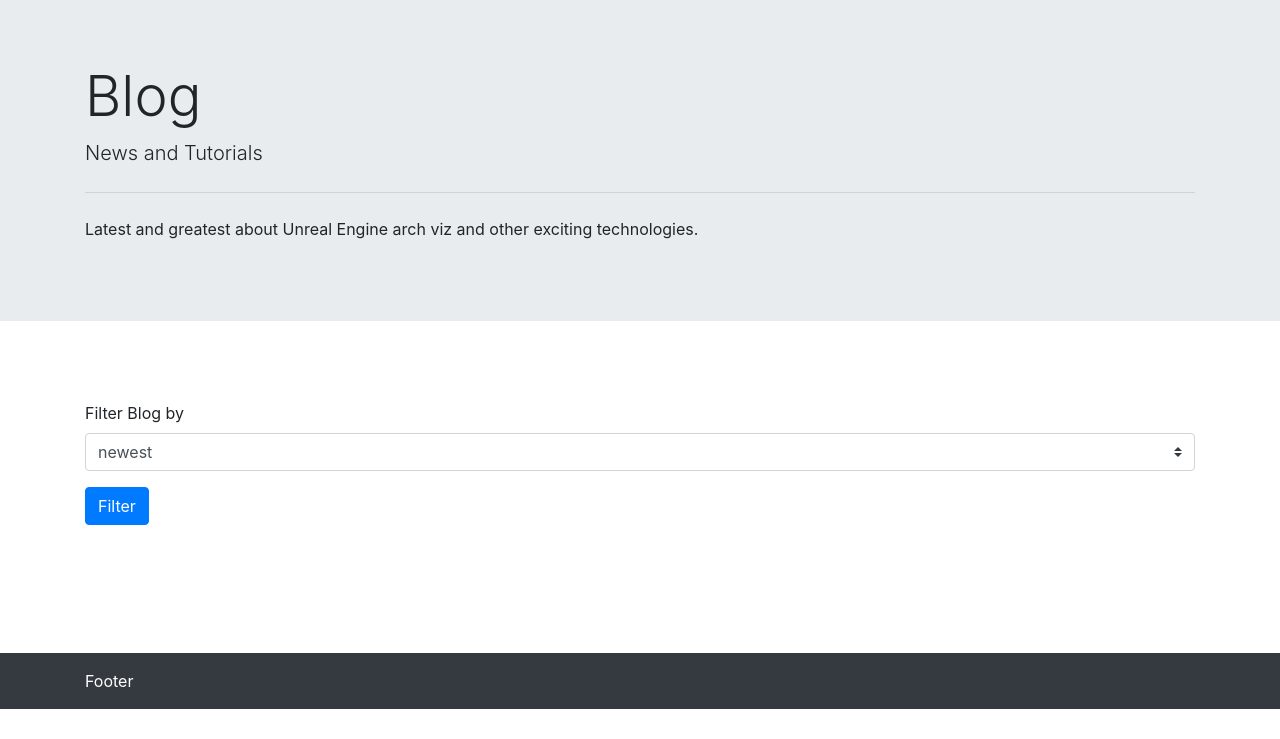
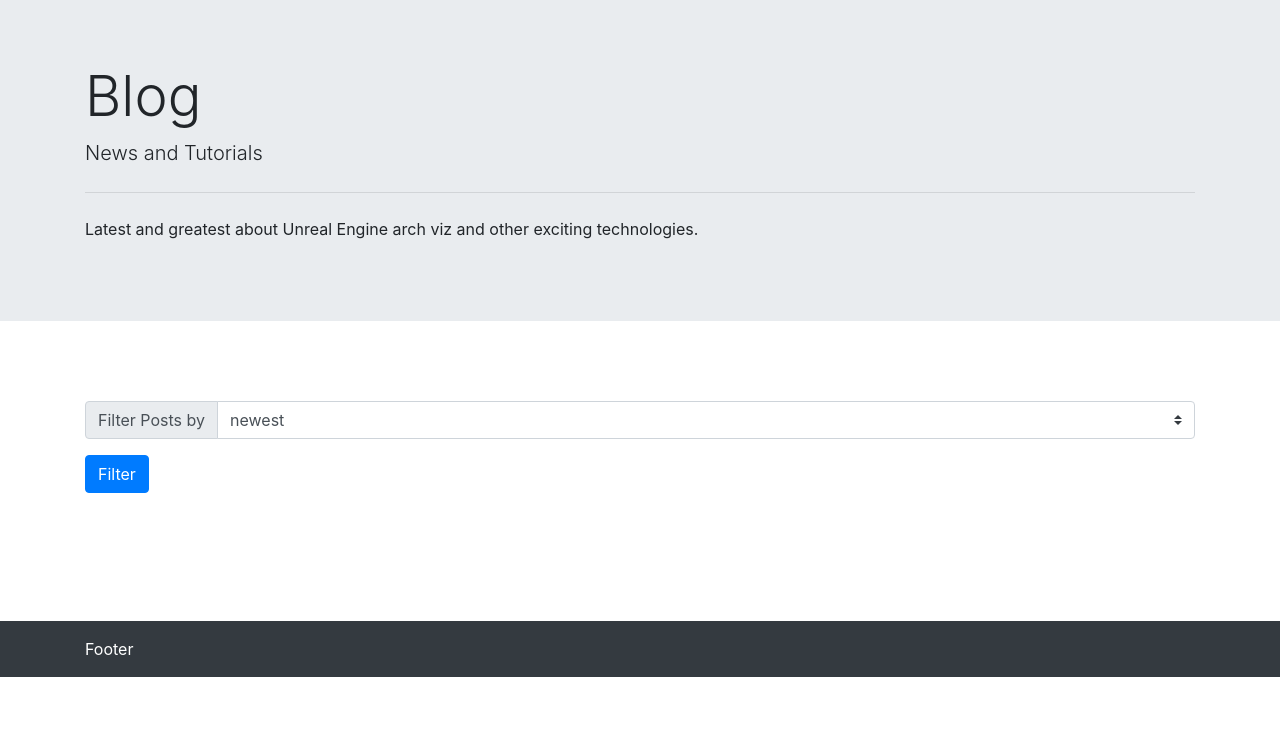
Before and after one commit to sebam2k4/RTarchViz, a Django app: page /blog/ in a window 1280 px wide. Shown: the part 61-800 px from the top of the page. Run offline with Django 3.2, Linux system fonts and the light colour scheme; data that the repository does not hold is empty; some libraries are stand-ins or nearby versions.

Commit message:
minor ui fixes

```diff
--- a/blog/templates/posts_list.html
+++ b/blog/templates/posts_list.html
@@ -34,8 +34,10 @@
     {# Filter Select Dropdown #}
     <div class="post-list-filter mb-5">
       <form action="{% url 'posts_list' %}" method="GET">
-        <div class="form-group">
-          <label for="filterSelect">Filter Blog by</label>
+        <div class="input-group mb-3">
+          <div class="input-group-prepend">
+            <label for="filterSelect" class="input-group-text">Filter Posts by</label>
+          </div>
           <select id="filterSelect" class="custom-select" name="post-filter-select">
             {# match user choice with available select options to set 'selected' #}
             {% for choice in filter_choices %}
@@ -43,9 +45,7 @@
             {% endfor %}
           </select>
         </div>
-        <div class="form-group">
           <button type="submit" class="btn btn-primary">Filter</button>
-        </div>
       </form>
     </div>
 
--- a/products/templates/products_list.html
+++ b/products/templates/products_list.html
@@ -41,6 +41,7 @@
                 <label for="category-select" class="input-group-text">Category</label>
               </div>
               <select class="custom-select" id="category-select" name="product-category-select">
+                {# match user choice with available select options to set 'selected' attribute #}
                 {% for choice in category_choices %}
                 <option {% if chosen_category == choice %}selected{% endif %}>{{ choice }}</option>
                 {% endfor%}
@@ -53,6 +54,7 @@
                 <label for="sort-select" class="input-group-text">Sort by</label>
               </div>
               <select class="custom-select" id="sort-select" name="product-sort-select">
+                {# match user choice with available select options to set 'selected' attribute #}
                 {% for choice in sort_choices %}
                 <option {% if chosen_sort == choice %}selected{% endif %}>{{ choice }}</option>
                 {% endfor %}
```
Also changed, not shown: products/views.py (+7 -5 lines), db.sqlite3.
